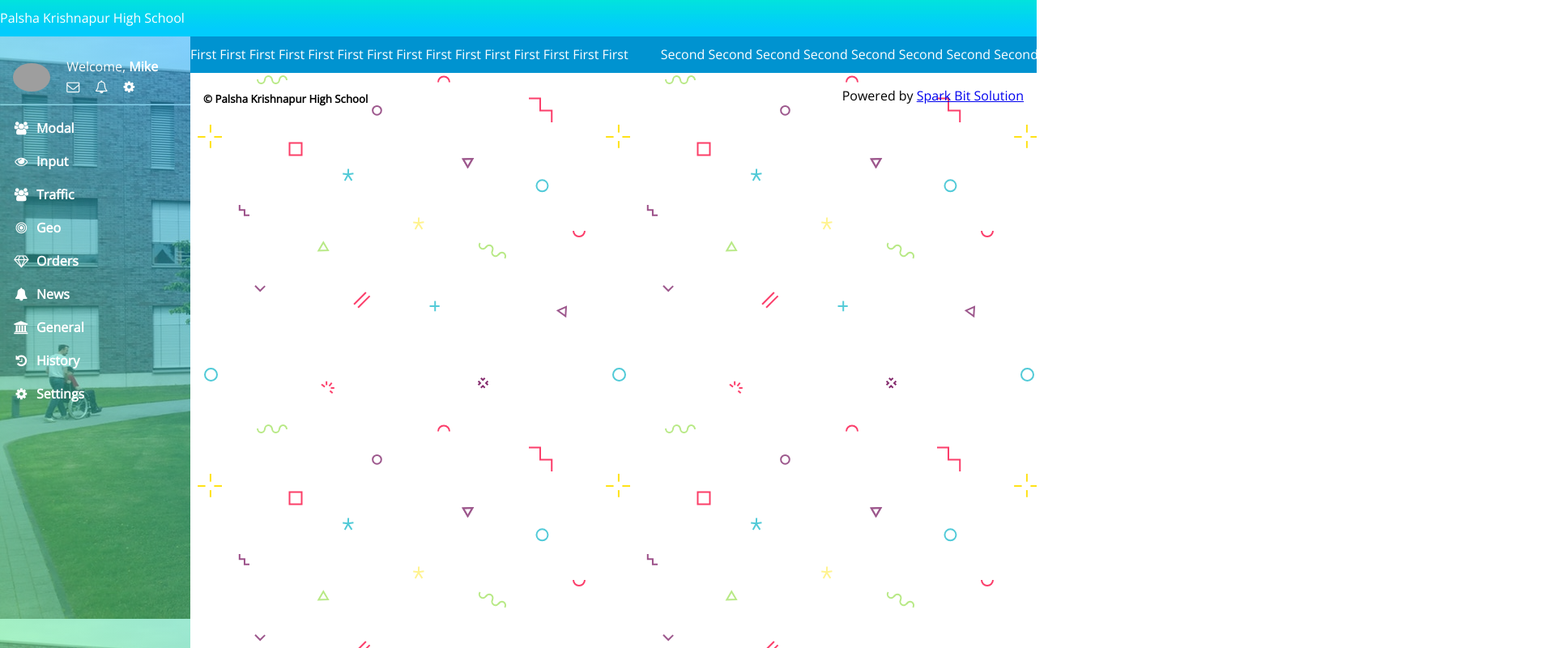
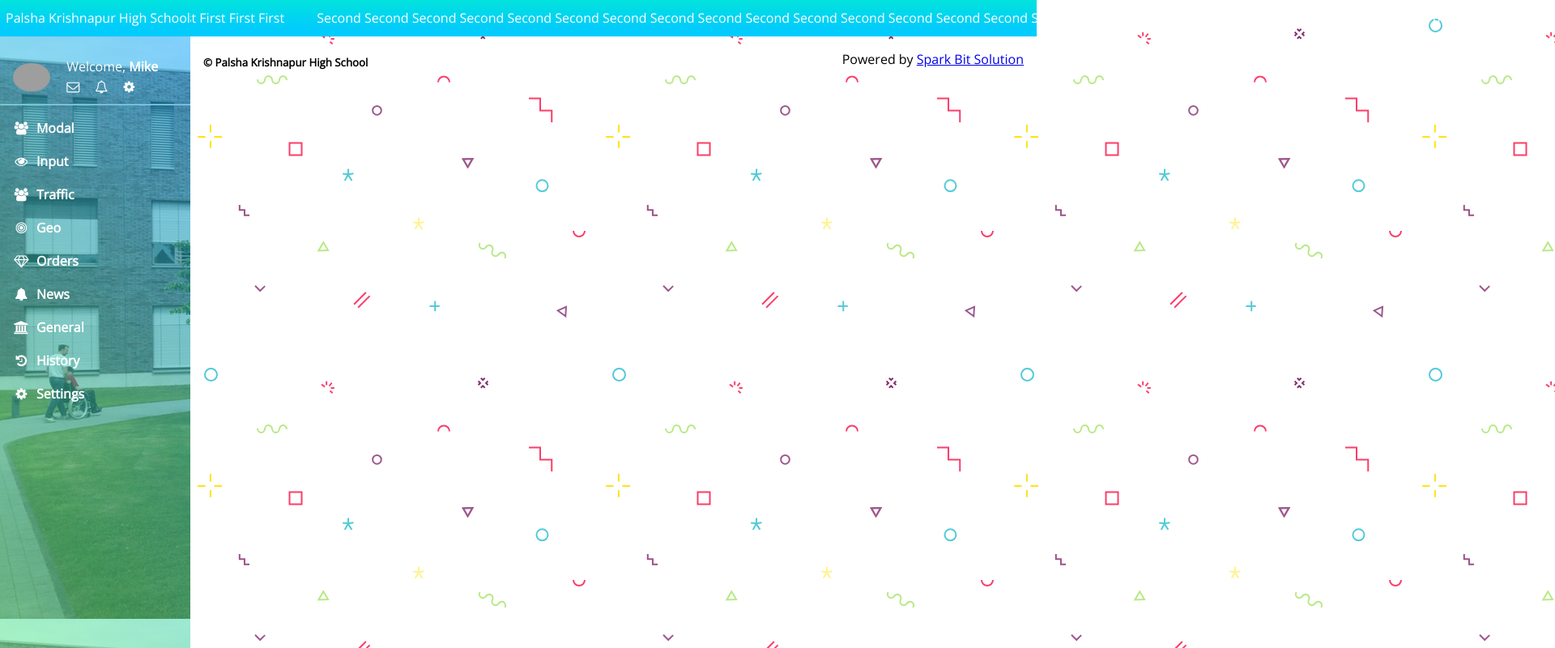
Before and after one commit to itsumrat/dashboard, a website: page dashboard.html in a window 1280 px wide. Shown: the top 800 px of the page at 81% size, 1920 px wide, since content can reach past the window. Drawn offline with nearby package versions, Linux system fonts and the light colour scheme; grey boxes are pictures that could not be loaded.

Commit message:
js linking correctly

```diff
--- a/assets/src/scss/components/_input.scss
+++ b/assets/src/scss/components/_input.scss
@@ -201,25 +201,3 @@
   left: -4px;
   right: -4px;
 }
-
-
-/*Ticker*/
-.ticker__viewport {
-  background: #0093d0;
-  color: #fff;
-  overflow: hidden;
-  padding: 10px 0;
-}
-.ticker__list {
-  list-style-type: none;
-  padding: 0;
-  margin: 0;
-  display: -webkit-box;
-  display: -ms-flexbox;
-  display: flex;
-}
-.ticker__item {
-  display: inline-block;
-  white-space: nowrap;
-  padding-right: 40px;
-}
--- /dev/null
+++ b/assets/src/scss/components/_ticker.scss
@@ -0,0 +1,21 @@
+/*Ticker*/
+.ticker__viewport {
+    position: absolute;
+    color: #fff;
+    overflow: hidden;
+    line-height: 2.8;
+    display: inline-block;
+}
+.ticker__list {
+  list-style-type: none;
+  padding: 0;
+  margin: 0;
+  display: -webkit-box;
+  display: -ms-flexbox;
+  display: flex;
+}
+.ticker__item {
+  display: inline-block;
+  white-space: nowrap;
+  padding-right: 40px;
+}
--- a/assets/src/scss/style.scss
+++ b/assets/src/scss/style.scss
@@ -12,6 +12,7 @@ Copyright 2015-2015 Hussain Sumrat
 @charset "utf-8";
 
 // Components
+@import "components/ticker";
 @import "components/input";
 @import "components/modal";
 
--- a/bower.json
+++ b/bower.json
@@ -18,7 +18,8 @@
   ],
   "dependencies": {
     "font-awesome": "4.7.0",
-    "select2": "^4.0.3"
+    "select2": "^4.0.3",
+    "jquery": "^3.2.1"
   },
   "devDependencies": {}
 }
--- a/dashboard.html
+++ b/dashboard.html
@@ -51,7 +51,14 @@
 <!-- Top container -->
 <div class="top-bar">
   <button style="background-color: transparent;border: 0;display: inline-block;" class="w3-hide-large w3-hover-none w3-hover-text-light-grey" onclick="sidebar_open();"><i class="fa fa-bars"></i>  Menu</button>
-  <span style="color: #fff;position: relative;z-index: 1; display: inline-block;">Palsha Krishnapur High School</span>
+  <span style="color: #fff;position: relative;z-index: 1; display: inline-block;padding-left: 7px;">Palsha Krishnapur High School</span>
+  <div class="ticker__viewport">
+        <ul class="ticker__list" data-ticker="list">
+            <li class="ticker__item" data-ticker="item">First First First First First First First First First First First First First First First </li>
+            <li class="ticker__item" data-ticker="item">Second Second Second Second Second Second Second Second Second Second Second Second Second Second Second Second Second Second Second </li>
+            <li class="ticker__item" data-ticker="item">Third Third Third Third Third Third Third Third Third Third Third Third Third Third Third Third Third Third </li>
+        </ul>
+    </div>
 </div>
 
 <!-- Sidebar/menu -->
@@ -88,14 +95,6 @@
 
 <!-- !PAGE CONTENT! -->
 <div class="w3-main" style="margin-left:235px;">
-
-    <div class="ticker__viewport">
-        <ul class="ticker__list" data-ticker="list">
-            <li class="ticker__item" data-ticker="item">First First First First First First First First First First First First First First First </li>
-            <li class="ticker__item" data-ticker="item">Second Second Second Second Second Second Second Second Second Second Second Second Second Second Second Second Second Second Second </li>
-            <li class="ticker__item" data-ticker="item">Third Third Third Third Third Third Third Third Third Third Third Third Third Third Third Third Third Third </li>
-        </ul>
-    </div>
   <!-- Footer -->
   <footer class="w3-container w3-padding-16">
     <h5 style="display: inline-block;">&copy; Palsha Krishnapur High School</h5>
@@ -126,6 +125,7 @@
   </div>
 </div>
 
+<script type="text/javascript" src="assets/vendor/jquery/dist/jquery.min.js"></script>
 <script type="text/javascript" src="assets/dist/js/app.min.js"></script>
 
 <script>
```
Also changed, not shown: input.html (+10 -6 lines), assets/dist/css/editor-style.css, assets/dist/css/style.css, assets/dist/css/style.min.css.
